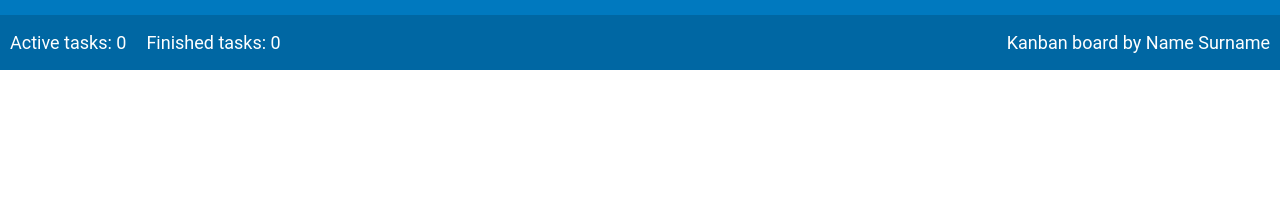
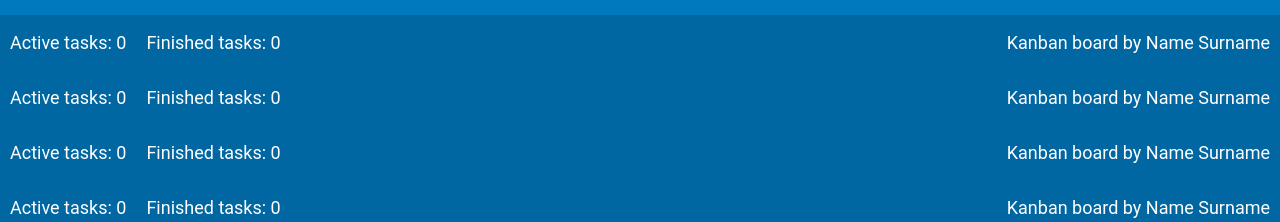
Before and after one commit to pizarrosch/kanban-board-sf, a React (Create React App) app: page / in a window 1280 px wide. Shown: the part 730-952 px from the top of the page. Before the commit the page ends 800 px from the top, so only its background shows below. Built offline with nearby package versions, Linux system fonts and the light colour scheme.

Commit message:
Try to create function to delete tasks

```diff
--- a/src/App.tsx
+++ b/src/App.tsx
@@ -2,7 +2,7 @@ import React, {createContext, Dispatch, SetStateAction, useState} from 'react';
 import Header from "./components/Header/Header";
 import MainContainer from "./components/MainContainer/MainContainer";
 import Footer from "./components/Footer/Footer";
-import {TicketType} from "./types";
+import {Columns, TicketType} from "./types";
 
 type ContextType = {
   tickets: Array<TicketType>,
@@ -22,7 +22,7 @@ function App() {
             <Header/>
             <StoreContext.Provider value={{tickets, setTickets}}>
               <MainContainer/>
-              <Footer />
+              {Columns.map(type => <Footer type={type} tickets={tickets}/>)}
             </StoreContext.Provider>
         </div>
     );
--- a/src/components/Column/Column.tsx
+++ b/src/components/Column/Column.tsx
@@ -1,10 +1,11 @@
-import React, {ChangeEvent, KeyboardEvent, useContext, useRef, useState} from 'react';
+import React, {ChangeEvent, KeyboardEvent, useContext, useEffect, useRef, useState} from 'react';
 import Ticket from "../Ticket/Ticket";
 import {StoreContext} from "../../App";
 import {ColumnType} from "../../types";
 import s from "./Column.module.scss";
 import ticket from "../Ticket/Ticket";
 import {logDOM} from "@testing-library/react";
+
 
 type Props = {
   type: ColumnType;
@@ -21,9 +22,10 @@ function Column({type}: Props) {
   const [isInputActive, setIsInputActive] = useState(false);
   const [isSelectActive, setIsSelectActive] = useState(false);
   const [isButtonDisabled, setIsButtonDisabled] = useState(false);
+  const [optionValue, setOptionValue] = useState('');
   const {tickets, setTickets} = useContext(StoreContext);
   const ref = useRef<HTMLInputElement|null>(null);
-
+  const [filteredTickets, setFilteredTickets] = useState<Array<string>>([]);
 
   function renderInput() {
     if (type === 'backlog') {
@@ -43,7 +45,7 @@ function Column({type}: Props) {
     if (type === 'ready' || type === 'progress' || type == 'finished') {
       return (
         <select className={s.select} onChange={handleSelect}>
-          <option disabled selected>Chose task</option>
+          <option disabled selected>Choose task</option>
           {tickets
             .filter(ticket => {
               switch (type) {
@@ -62,15 +64,15 @@ function Column({type}: Props) {
     }
   }
 
-  function removeTickets() {
-    if (type === "backlog") {
-      tickets.filter(ticket => {
-        switch (type) {
-          case "backlog": return ticket.type !== "ready"
-        }
-      }).map(ticket => console.log(ticket))
-    }
-  }
+  // function removeTickets() {
+  //   if (type === "backlog") {
+  //     tickets.filter(ticket => {
+  //       switch (type) {
+  //         case "backlog": return ticket.type !== "ready"
+  //       }
+  //     }).map(ticket => console.log(ticket))
+  //   }
+  // }
 
   function handleInput(e: KeyboardEvent<HTMLInputElement>) {
     if (e.key === 'Enter' && e.currentTarget.value !== '') {
@@ -100,10 +102,56 @@ function Column({type}: Props) {
     }
   }
 
+  // function removeTickets() {
+  //   if (type === 'backlog' ) {
+  //     tickets
+  //       .filter(ticket => ticket.title !== optionValue)
+  //       // .map(ticket => {
+  //       //     setTickets([
+  //       //       {
+  //       //         title: ticket.title,
+  //       //         type: ticket.type,
+  //       //         description: 'Some dummy static description that\'s being created for any new ticket'
+  //       //       }
+  //       //     ])
+  //       //   }
+  //       // )
+  //   }
+  // }
+
+  useEffect(() => {
+    if (optionValue) {
+      const filteredTasks:Array<string> = tickets.filter(ticket => ticket.title !== optionValue).map(item => [...item.title].toString());
+      console.log(filteredTasks)
+    }
+    // optionValue &&
+    //       tickets.filter(ticket => {
+    //
+    //         return ticket.title !== optionValue && setTickets([
+    //         {
+    //           title: (!optionValue).toString(),
+    //           type: 'backlog',
+    //           description: 'Hello'
+    //         }
+    //       ]);
+    //     })
+
+        // .map(ticket => {
+        //   setTickets([
+        //     ...tickets,
+        //     {
+        //       title: ticket.title,
+        //       type: 'backlog',
+        //       description: 'Some dummy static description that\'s being created for any new ticket'
+        //     }
+        //   ])
+        // })
+  }, [optionValue])
+
   function handleSelect(e: ChangeEvent) {
     isSelectActive && setIsSelectActive(false);
-    removeTickets()
     const target = e.target as HTMLSelectElement;
+    setOptionValue(target.value);
     switch (type) {
       case "ready":
         return setTickets(
@@ -116,6 +164,7 @@ function Column({type}: Props) {
             }
           ]
         );
+
       case "progress":
         return setTickets(
           [
@@ -169,7 +218,7 @@ function Column({type}: Props) {
   }
 
   return (
-    <div className={s.root}>
+    <div className={s.root} key={type}>
       <h4 className={s.title}>{titles[type]}</h4>
       <div>
         {tickets
--- a/src/components/Footer/Footer.tsx
+++ b/src/components/Footer/Footer.tsx
@@ -1,16 +1,23 @@
-import React from 'react';
+import React, {useContext} from 'react';
 import s from './Footer.module.scss';
+import {StoreContext} from "../../App";
+import {type} from "@testing-library/user-event/dist/type";
+import {ColumnType, TicketType} from "../../types";
 
 type Props = {
-  backlogTasksCounter?: number
+  type: ColumnType;
+  tickets: Array<TicketType>
 }
 
-function Footer({backlogTasksCounter = 0}: Props) {
+function Footer({type, tickets}: Props) {
+
+   const backlogTickets = tickets.map(ticket => type === 'backlog' && ticket);
+
     return (
         <div className={s.root}>
             <div className={s.tasksCounter}>
-                <span>Active tasks: {backlogTasksCounter}</span>
-                <span>Finished tasks: 0</span>
+                <span>Active tasks: {backlogTickets ? backlogTickets.length : 0}</span>
+                <span>Finished tasks: {type === 'progress' ? tickets.length : 0}</span>
             </div>
             <span className={s.accountHolder}>Kanban board by Name Surname</span>
         </div>
```
